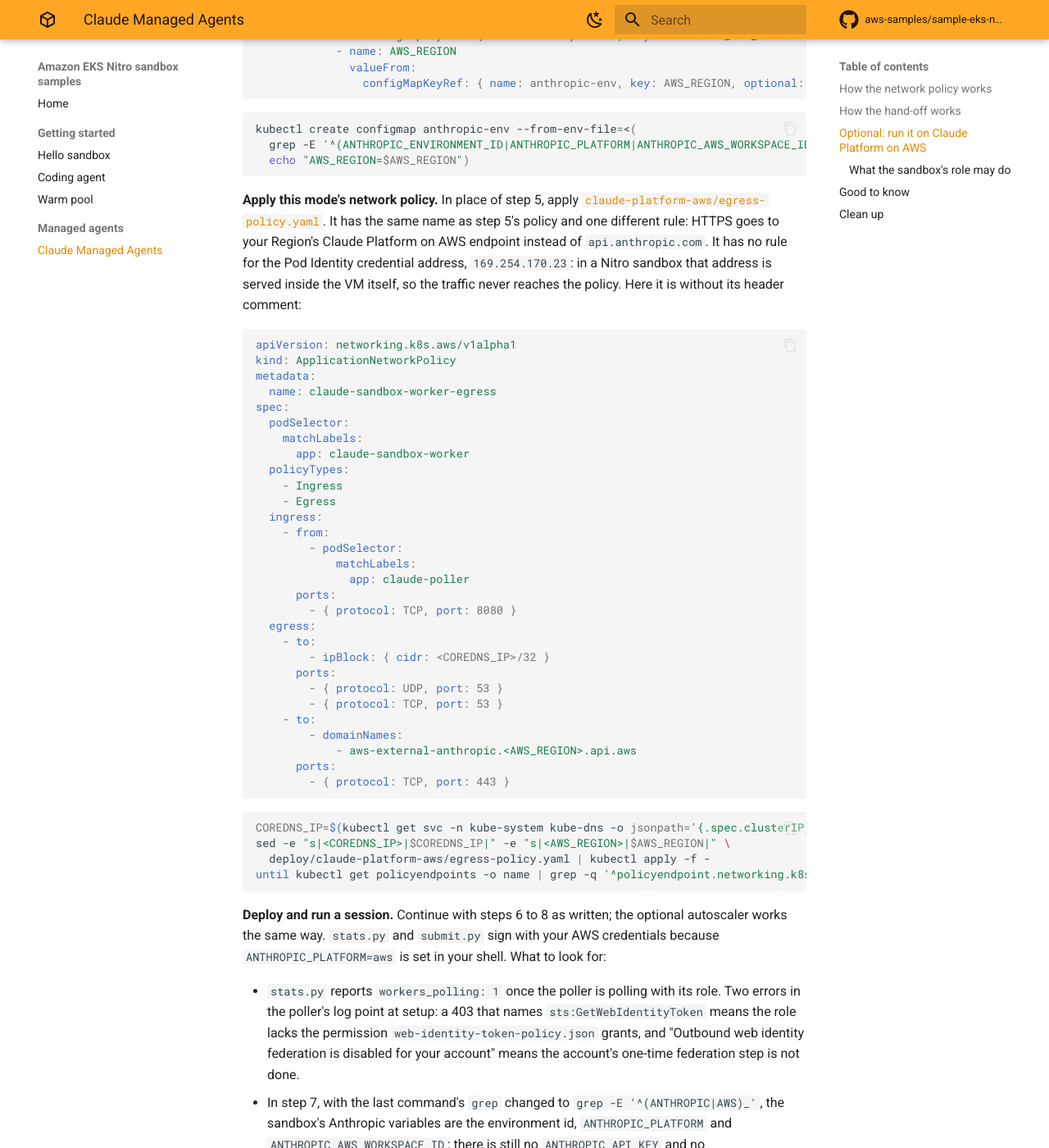
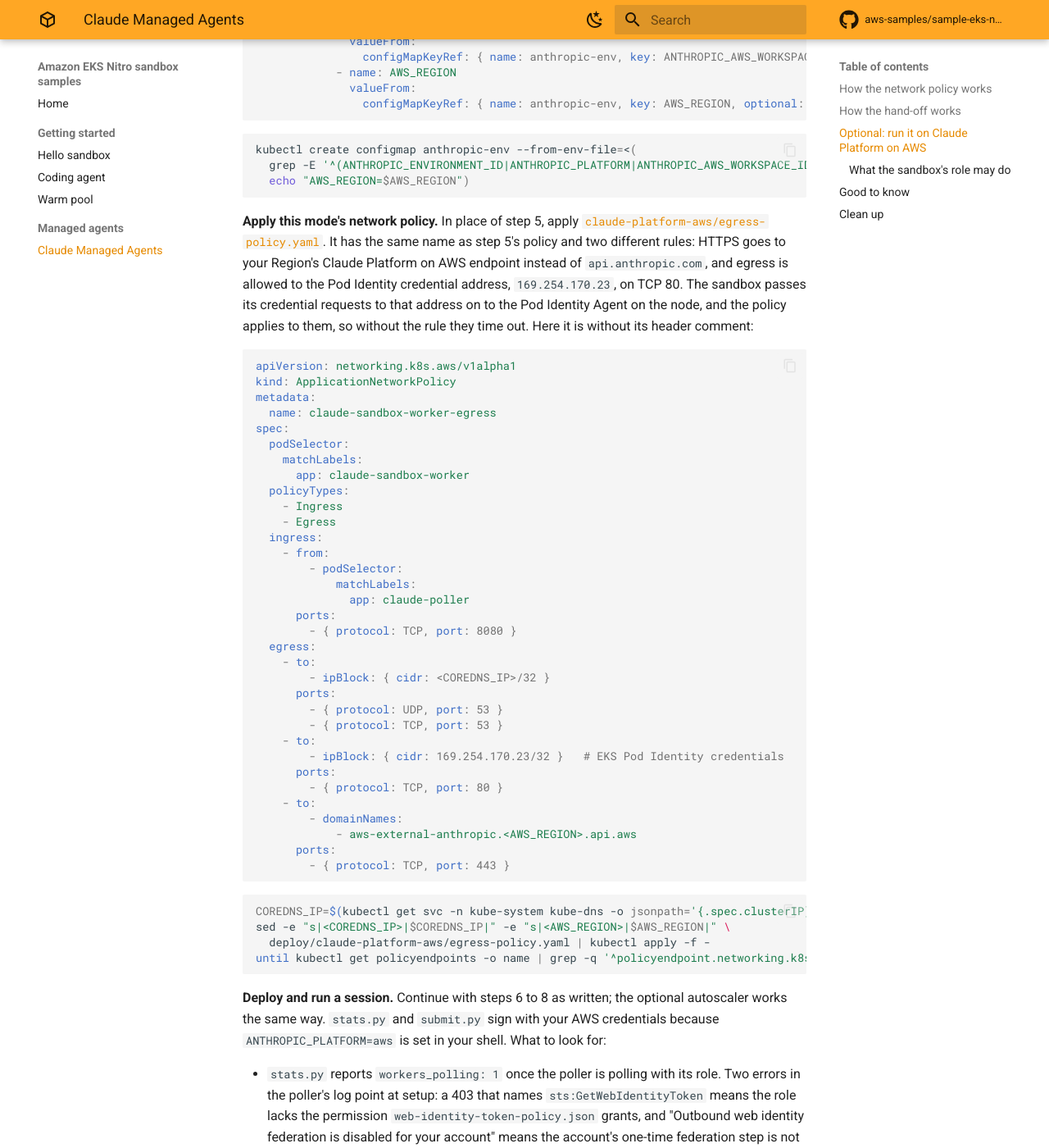
Before and after one commit to aws-samples/sample-eks-nitro-sandbox, an MkDocs documentation site: the page built from examples/managed-agents/claude-managed-agents/README.md, in a window 1280 px wide and 1400 px high, scrolled down 13645 px. Shown: the whole window at 82% size. Built offline with MkDocs 1.6.1 and Material for MkDocs 9.7.7, drawn with Linux system fonts in a browser that asks for light colours; comment, search, counter and statistics services are not loaded; some of the changed text lies outside the part shown.

Commit message:
Allow the Pod Identity credential address in the egress policies
Three places said a sandboxed pod's Pod Identity requests to 169.254.170.23 are
answered inside the VM and never reach the network policy, so the coding-agent
and Claude Platform on AWS policies had no rule for that address. That is wrong.
The #17 collaborator found it first: its verifier pods, which have a Pod Identity
association, could not get credentials until it added the rule.

Measured on an EKS Auto Mode cluster, in a scratch namespace with two identical
pods, one runtimeClassName: isolated-sandbox and one ordinary, under an
ApplicationNetworkPolicy shaped like coding-agent's (DNS to CoreDNS plus one AWS
hostname). Each phase waited until example.com was refused three times in a row,
then probed three times, ten seconds apart:
- no policy: 169.254.170.23 answers (HTTP 400 for the missing token), both pods
- policy without a rule: it times out at 5s, both pods; the allowed hostname
  connects and example.com is refused
- the same policy plus 169.254.170.23/32 TCP 80: it answers again, both pods
- the rule removed again: it times out again
The scratch pods had no Pod Identity association; the #17 run, whose pods did,
saw the same drop. The User Guide's security model page says the runtime proxies
credential requests to the Pod Identity Agent on the parent instance, which is
consistent with the policy applying.

Adds the rule to examples/getting-started/coding-agent/egress-policy.yaml and to
claude-managed-agents/deploy/claude-platform-aws/egress-policy.yaml, updates both
pages' policy excerpts and prose, and corrects the nitro-sandbox-pods skill. The
Claude API mode's policy is unchanged: its sandbox has no Pod Identity role.

Checked: each page's YAML excerpt equals its file (minus the header comment);
both policies pass kubectl apply --dry-run=server; no "never reaches" claim is
left; mkdocs build --strict and check-agent-files.sh pass. Not done: a fresh end
to end run of either sample with the rule in place.

````diff
--- a/examples/managed-agents/claude-managed-agents/README.md
+++ b/examples/managed-agents/claude-managed-agents/README.md
@@ -467,9 +467,10 @@ details only. Its `iam/` paths return 404 and the pod has no Pod Identity, so th
 role to assume.
 
 That is the Claude API path. On [Claude Platform on AWS](#optional-run-it-on-claude-platform-on-aws)
-it is different: the sandbox pod's ServiceAccount has a Pod Identity role, and its
-credentials come from the Pod Identity endpoint inside the sandbox's VM, so the network
-policy needs no rule for them. A command the sandbox runs can use that role for what it
+it is different: the sandbox pod's ServiceAccount has a Pod Identity role. The sandbox
+passes its credential requests, to `169.254.170.23`, on to the Pod Identity Agent on the
+node, and the network policy applies to them, so that mode's policy has a rule allowing
+that address. A command the sandbox runs can use that role for what it
 allows, including claiming other sessions' work in its environment;
 [What the sandbox's role may do](#what-the-sandboxs-role-may-do) lists it.
 
@@ -618,11 +619,11 @@ kubectl create configmap anthropic-env --from-env-file=<(
 
 **Apply this mode's network policy.** In place of step 5, apply
 [`claude-platform-aws/egress-policy.yaml`](deploy/claude-platform-aws/egress-policy.yaml). It
-has the same name as step 5's policy and one different rule: HTTPS goes to your Region's
-Claude Platform on AWS endpoint instead of `api.anthropic.com`. It has no rule for the Pod
-Identity credential address, `169.254.170.23`: in a Nitro sandbox that address is served
-inside the VM itself, so the traffic never reaches the policy. Here it is without its header
-comment:
+has the same name as step 5's policy and two different rules: HTTPS goes to your Region's
+Claude Platform on AWS endpoint instead of `api.anthropic.com`, and egress is allowed to the
+Pod Identity credential address, `169.254.170.23`, on TCP 80. The sandbox passes its
+credential requests to that address on to the Pod Identity Agent on the node, and the policy
+applies to them, so without the rule they time out. Here it is without its header comment:
 
 ```yaml
 apiVersion: networking.k8s.aws/v1alpha1
@@ -649,6 +650,10 @@ spec:
       ports:
         - { protocol: UDP, port: 53 }
         - { protocol: TCP, port: 53 }
+    - to:
+        - ipBlock: { cidr: 169.254.170.23/32 }   # EKS Pod Identity credentials
+      ports:
+        - { protocol: TCP, port: 80 }
     - to:
         - domainNames:
             - aws-external-anthropic.<AWS_REGION>.api.aws
````
Also changed, not shown: .agents/skills/nitro-sandbox-pods/SKILL.md (+9 -6 lines), examples/getting-started/coding-agent/README.md (+13 -4 lines), 2 other files.
